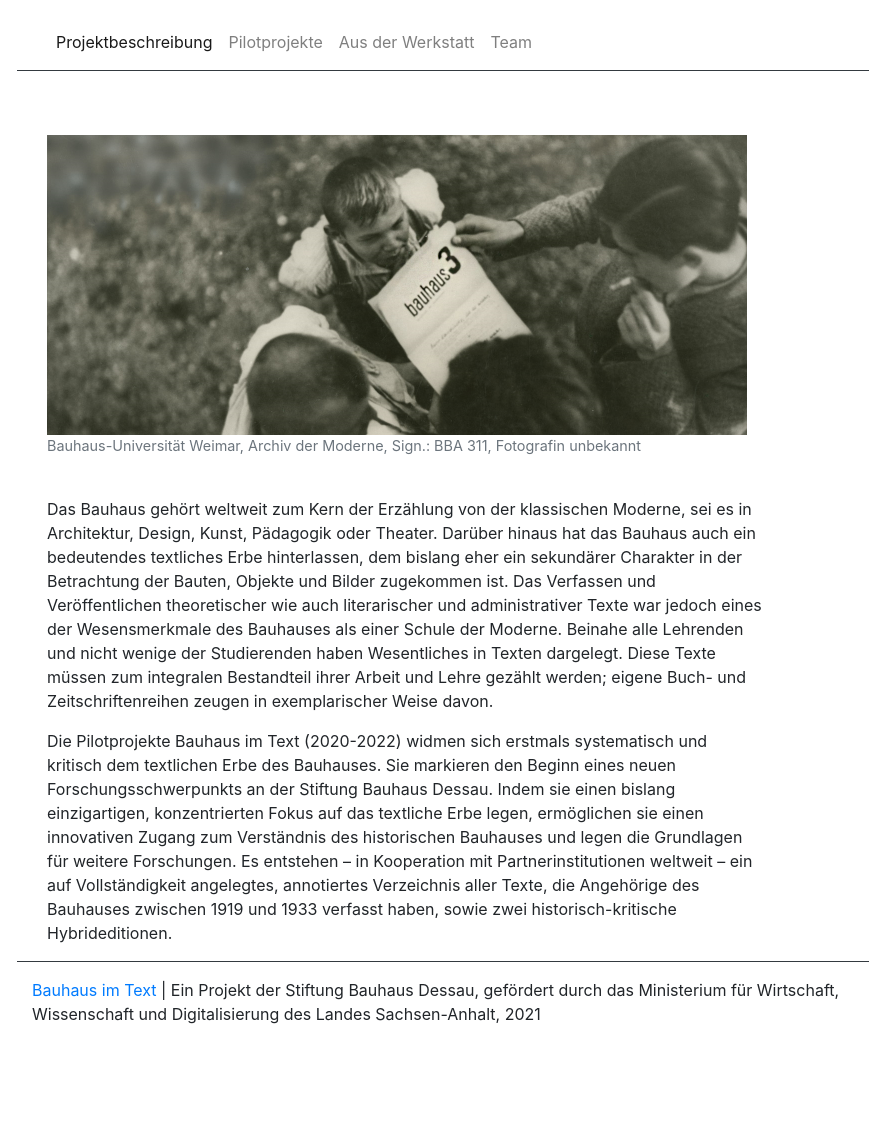
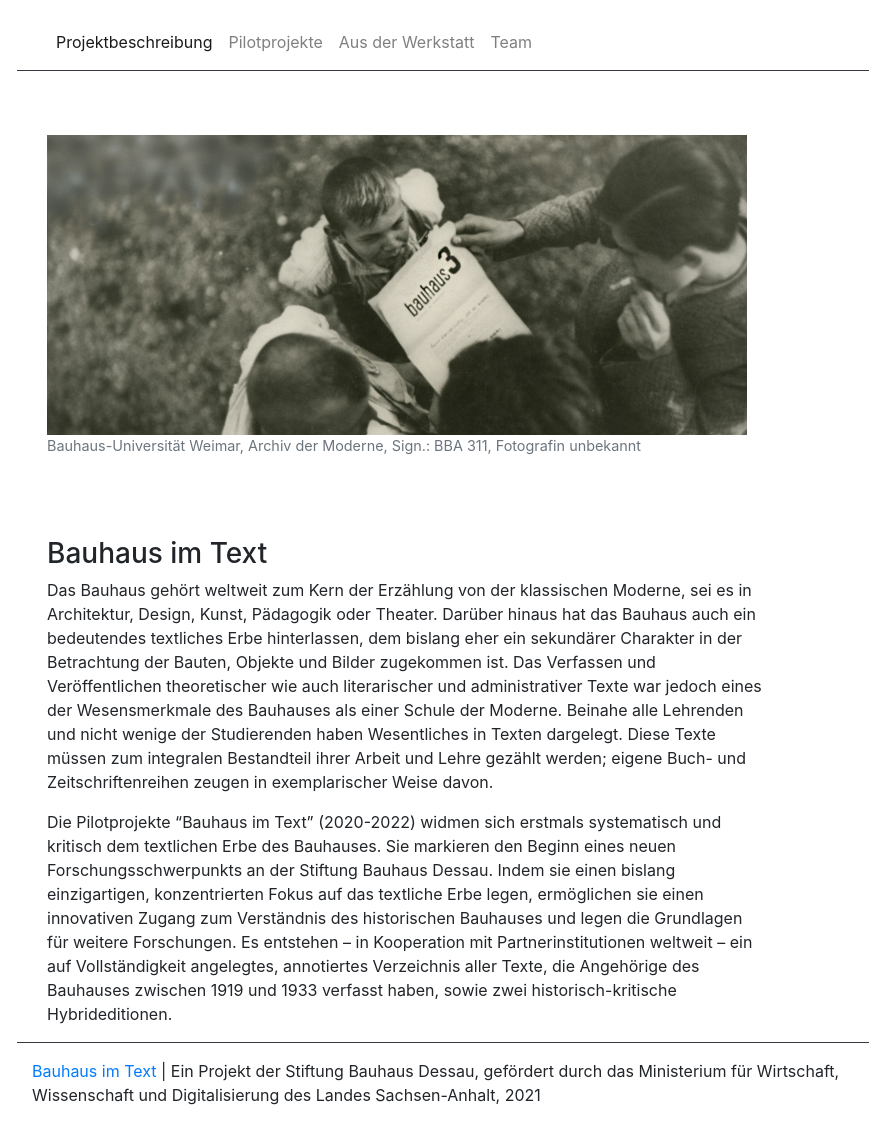
Before and after one commit to Bauhaus-im-Text/internetauftritt, a Jekyll site: the page built from pages/index.md, in a window 1280 px wide. Shown: the whole page, without its empty margins (33-902 px from the left). Built offline with Jekyll 4.4.1, drawn with Linux system fonts in a browser that asks for light colours; before the commit the page ends 1042 px from its top, so only the background shows below that.

Commit message:
Update index.md

```diff
--- a/pages/index.md
+++ b/pages/index.md
@@ -10,6 +10,8 @@ layout: page
       Archiv der Moderne, Sign.: BBA 311, Fotografin unbekannt</figcaption>
 </figure>
 &nbsp;
+&nbsp;
+<h3>Bauhaus im Text</h3>
 Das Bauhaus gehört weltweit zum Kern der Erzählung von der klassischen Moderne,
 sei es in Architektur, Design, Kunst, Pädagogik oder Theater. Darüber hinaus hat das
 Bauhaus auch ein bedeutendes textliches Erbe hinterlassen, dem bislang eher ein
@@ -21,7 +23,7 @@ Wesentliches in Texten dargelegt. Diese Texte müssen zum integralen Bestandteil
 Arbeit und Lehre gezählt werden; eigene Buch- und Zeitschriftenreihen zeugen in
 exemplarischer Weise davon.
 
-Die Pilotprojekte Bauhaus im Text (2020-2022) widmen sich erstmals systematisch
+Die Pilotprojekte "Bauhaus im Text" (2020-2022) widmen sich erstmals systematisch
 und kritisch dem textlichen Erbe des Bauhauses. Sie markieren den Beginn eines
 neuen Forschungsschwerpunkts an der Stiftung Bauhaus Dessau. Indem sie einen bislang
 einzigartigen, konzentrierten Fokus auf das textliche Erbe legen, ermöglichen sie
```
